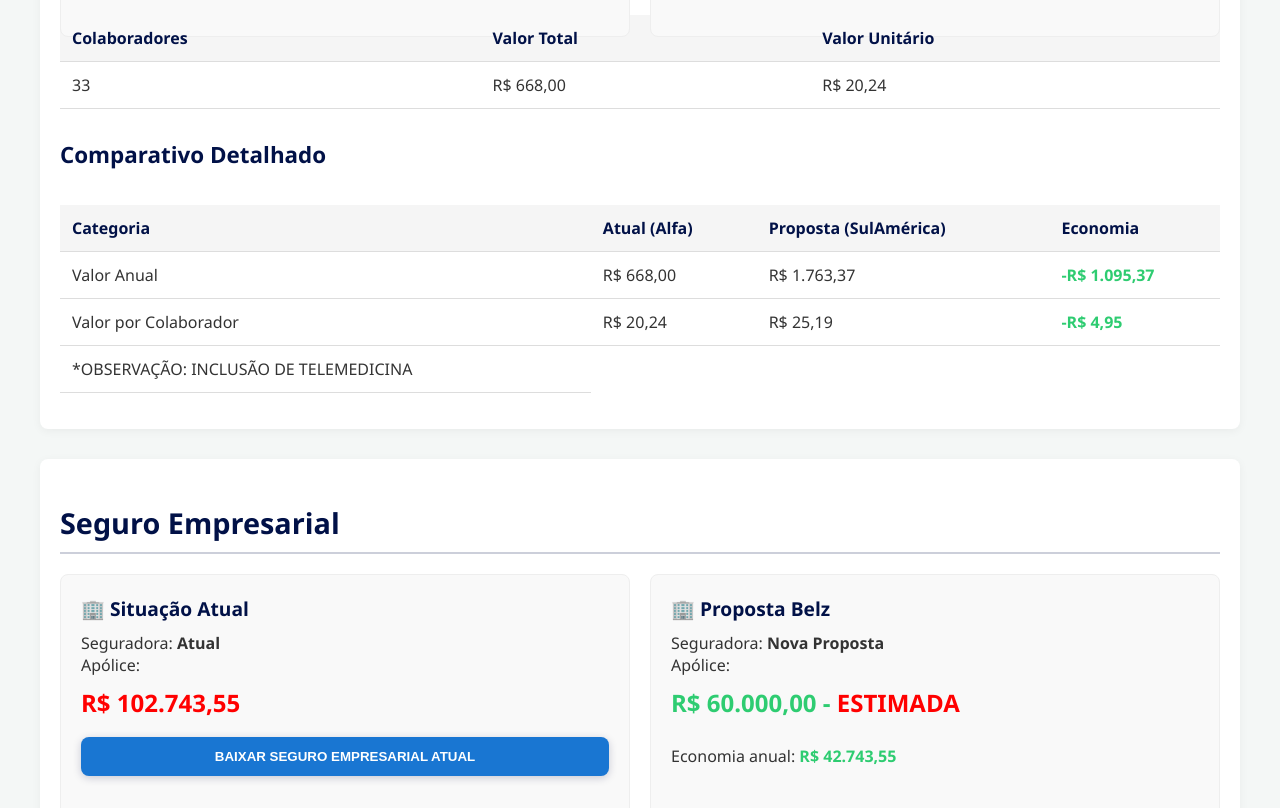
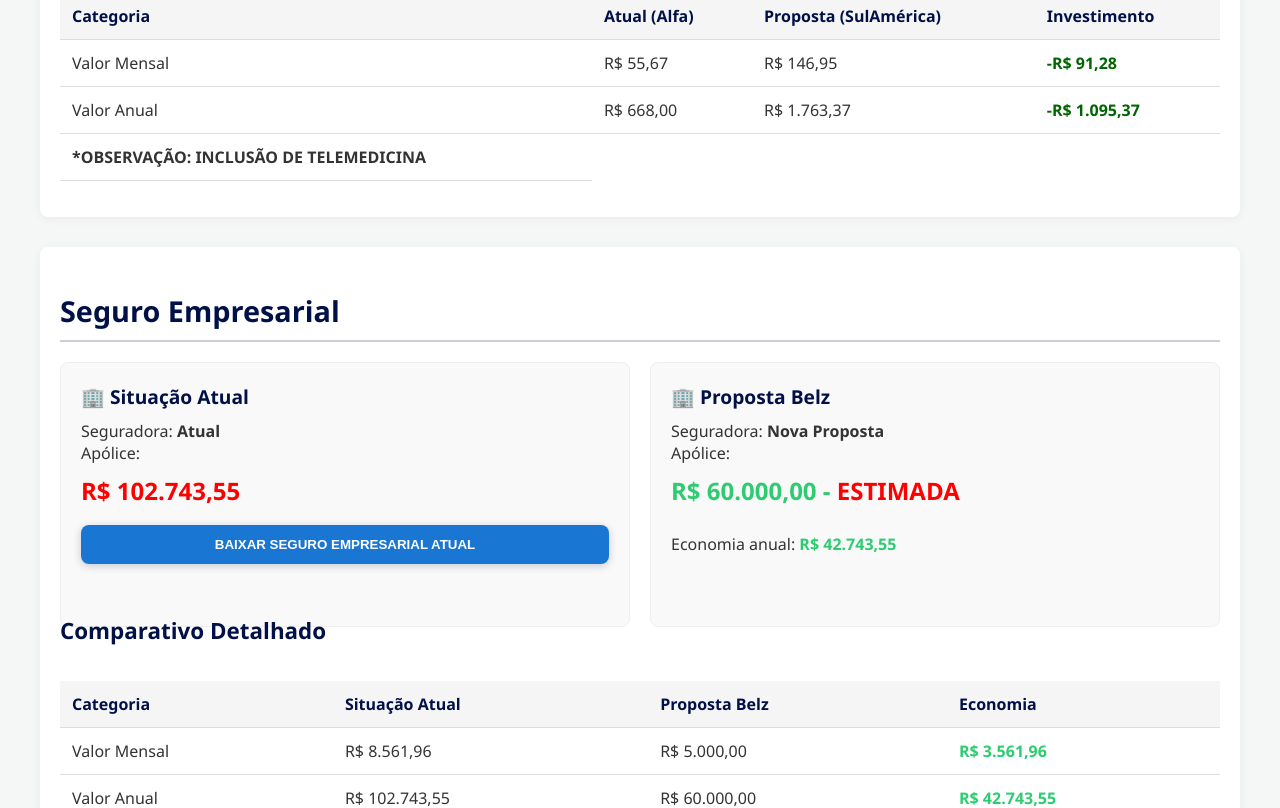
Before and after one commit to MayconBenvenuto/ULTRAMEGA-BELZ, a React (Create React App) app: page / in a window 1280 px wide. Shown: the part 1420-2228 px from the top of the page. Built offline with nearby package versions, Linux system fonts and the light colour scheme.

Commit message:
refactor: remover exibições de economia mensal e anual, e ajustar tabelas comparativas nos componentes Frota, Saúde, Seguro Empresarial e Vida

```diff
--- a/src/Frota.js
+++ b/src/Frota.js
@@ -89,24 +89,6 @@
         </Card>
       </div>
 
-      <motion.div
-        className={frotaEconomia > 0 ? "difference" : "difference negative"}
-        initial={{ scale: 0.8 }}
-        animate={{ scale: 1 }}
-        transition={{ duration: 0.5 }}
-      >
-        Economia anual de: {formatCurrency(frotaEconomia)}
-      </motion.div>
-
-      <motion.div
-        className={frotaEconomia > 0 ? "difference" : "difference negative"}
-        initial={{ scale: 0.8 }}
-        animate={{ scale: 1 }}
-        transition={{ duration: 0.5 }}
-      >
-        Economia mensal de: {formatCurrency(frotaEconomia / 12)}
-      </motion.div>
-
       {/* Tabela Comparativa */}
       <div style={{ marginTop: 30 }}>
         <h3 style={{ fontSize: '1.4rem', marginBottom: 15, color: '#011147' }}>Comparativo Detalhado</h3>
@@ -127,17 +109,17 @@
                 <td>{formatCurrency(frotaAtual / 12)}</td>
                 <td style={{ color: '#e74c3c', fontWeight: 'bold' }}>Atual</td>
               </tr>
-              <tr>
+              <tr style={{ color: '#011147', fontWeight: 'bold' }}>
                 <td>Tokio (Belz)</td>
                 <td>{formatCurrency(tokioValor)}</td>
                 <td>{formatCurrency(tokioValor / 12)}</td>
-                <td style={{ color: '#2ecc71', fontWeight: 'bold' }}>Proposta</td>
+                <td style={{ color: '#011147', fontWeight: 'bold' }}>Proposta Belz</td>
               </tr>
-              <tr>
+              <tr style={{ color: '#011147', fontWeight: 'bold' }}>
                 <td>Allianz (Belz)</td>
                 <td>{formatCurrency(allianzValor)}</td>
                 <td>{formatCurrency(allianzValor / 12)}</td>
-                <td style={{ color: '#2ecc71', fontWeight: 'bold' }}>Proposta</td>
+                <td style={{ color: '#011147', fontWeight: 'bold' }}>Proposta Belz</td>
               </tr>
               <tr style={{ backgroundColor: '#f8f9fa', fontWeight: 'bold' }}>
                 <td>Total Belz</td>
--- a/src/Saude.js
+++ b/src/Saude.js
@@ -90,10 +90,6 @@
               BAIXAR PROPOSTA UNIMED (BELZ)
             </button>
           </div>
-          <div style={{ marginTop: 16 }}>
-            <div>Economia mensal: <strong style={{ color: '#2ecc71' }}>{formatCurrency(saudeEconomia)}</strong></div>
-            <div>Economia anual: <strong style={{ color: '#2ecc71' }}>{formatCurrency(saudeEconomia * 12)}</strong></div>
-          </div>
         </Card>
       </div>
 
--- a/src/SeguroEmpresarial.js
+++ b/src/SeguroEmpresarial.js
@@ -87,10 +87,15 @@
                 <th>Proposta Belz</th>
                 <th>Economia</th>
               </tr>
-            </thead>
-            <tbody>
+            </thead>            <tbody>
               <tr>
-                <td>Seguro Empresarial</td>
+                <td>Valor Mensal</td>
+                <td>{formatCurrency(empresarialAtual / 12)}</td>
+                <td>{formatCurrency(empresarialNovo / 12)}</td>
+                <td style={{ color: '#2ecc71', fontWeight: 'bold' }}>{formatCurrency(empresarialEconomia / 12)}</td>
+              </tr>
+              <tr>
+                <td>Valor Anual</td>
                 <td>{formatCurrency(empresarialAtual)}</td>
                 <td>{formatCurrency(empresarialNovo)}</td>
                 <td style={{ color: '#2ecc71', fontWeight: 'bold' }}>{formatCurrency(empresarialEconomia)}</td>
--- a/src/Vida.js
+++ b/src/Vida.js
@@ -74,63 +74,36 @@
           >
             BAIXAR SEGURO BELZ (SULAMÉRICA)
           </button>
-          <div style={{ marginTop: 16 }}>
-            <div>Economia anual: <strong style={{ color: '#2ecc71' }}>{formatCurrency(vidaEconomia)}</strong></div>
-          </div>
         </Card>
 
       </div>
-      <motion.div
-        initial={{ opacity: 0 }}
-        animate={{ opacity: 1 }}
-        transition={{ duration: 0.5, delay: 0.4 }}
-        className="table-responsive"
-      >
-        <table className="summary-table">
-          <thead>
-            <tr>
-              <th>Colaboradores</th>
-              <th>Valor Total</th>
-              <th>Valor Unitário</th>
-            </tr>
-          </thead>
-          <tbody>
-            <tr>
-              <td>{vidaColaboradoresAtual}</td>
-              <td>{formatCurrency(vidaAtual)}</td>
-              <td>{formatCurrency(vidaUnitarioAtual)}</td>
-            </tr>
-          </tbody>        </table>
-      </motion.div>
 
       {/* Tabela Comparativa */}
       <div style={{ marginTop: 30 }}>
         <h3 style={{ fontSize: '1.4rem', marginBottom: 15, color: '#011147' }}>Comparativo Detalhado</h3>
         <div className="table-responsive">
           <table className="summary-table">
-            <thead>
-              <tr>
+            <thead>              <tr>
                 <th>Categoria</th>
                 <th>Atual (Alfa)</th>
                 <th>Proposta (SulAmérica)</th>
-                <th>Economia</th>
+                <th>Investimento</th>
               </tr>
-            </thead>
-            <tbody>
+            </thead>            <tbody>
+              <tr>
+                <td>Valor Mensal</td>
+                <td>{formatCurrency(vidaAtual / 12)}</td>
+                <td>{formatCurrency(vidaNovo / 12)}</td>
+                <td style={{ color: '#006400', fontWeight: 'bold' }}>{formatCurrency(vidaEconomia / 12)}</td>
+              </tr>
               <tr>
                 <td>Valor Anual</td>
                 <td>{formatCurrency(vidaAtual)}</td>
                 <td>{formatCurrency(vidaNovo)}</td>
-                <td style={{ color: '#2ecc71', fontWeight: 'bold' }}>{formatCurrency(vidaEconomia)}</td>
+                <td style={{ color: '#006400', fontWeight: 'bold' }}>{formatCurrency(vidaEconomia)}</td>
               </tr>
               <tr>
-                <td>Valor por Colaborador</td>
-                <td>{formatCurrency(vidaUnitarioAtual)}</td>
-                <td>{formatCurrency(vidaNovo / 70)}</td>
-                <td style={{ color: '#2ecc71', fontWeight: 'bold' }}>{formatCurrency(vidaUnitarioAtual - (vidaNovo / 70))}</td>
-              </tr>
-              <tr>
-                <td>*OBSERVAÇÃO: INCLUSÃO DE TELEMEDICINA</td>
+                <td><strong>*OBSERVAÇÃO: INCLUSÃO DE TELEMEDICINA</strong></td>
               </tr>
             </tbody>
           </table>
```
